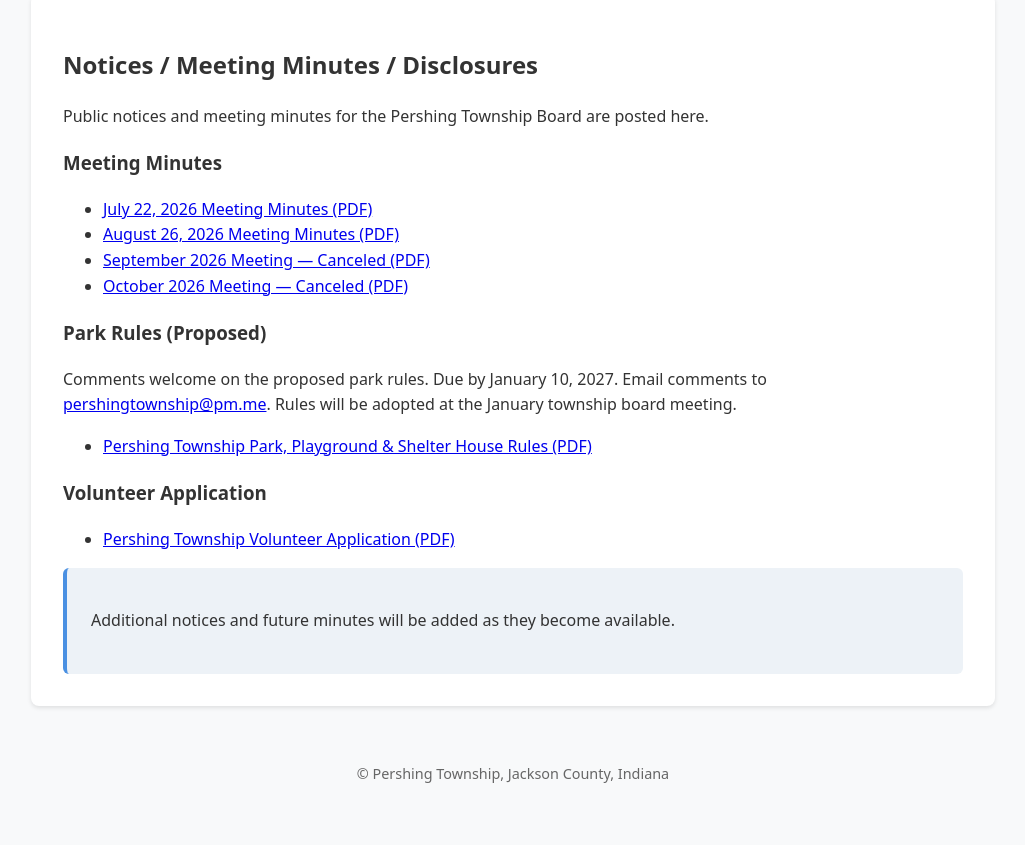
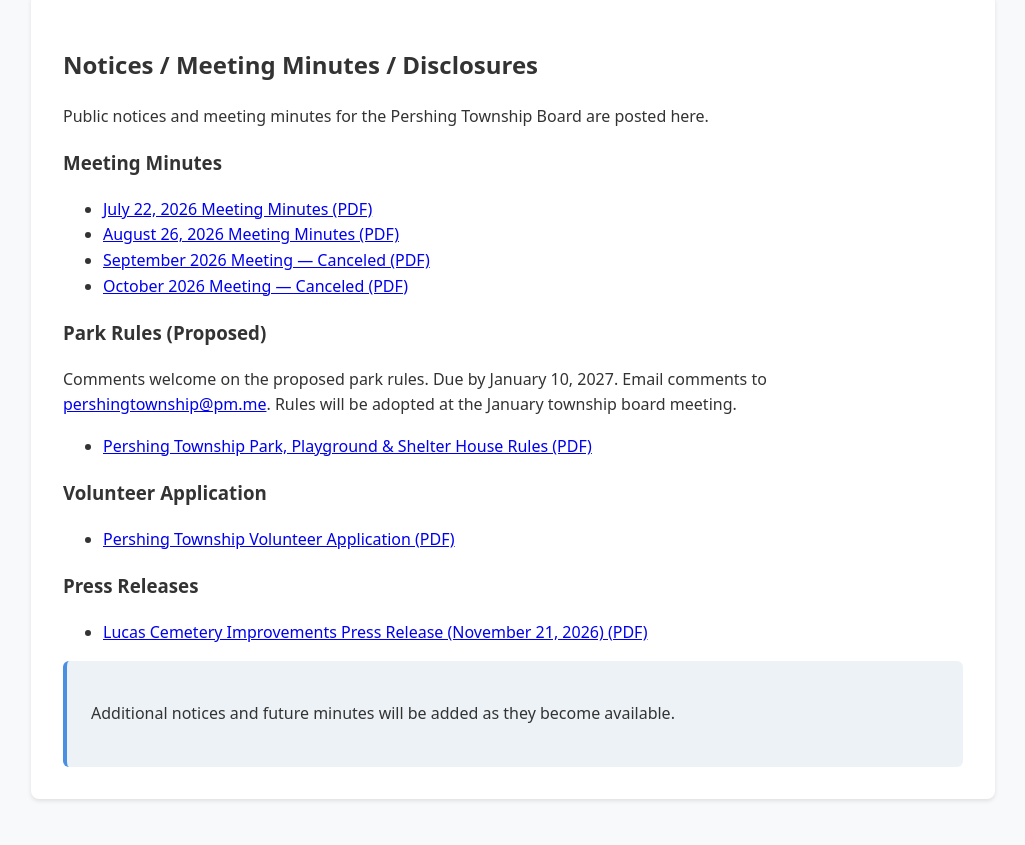
Before and after one commit to NA9VY/pershing-township, a plain HTML site: page notices.html in a window 1280 px wide. Shown: the part 324-1169 px from the top of the page, without its empty margins (127-1152 px from the left). Before the commit the page ends 1133 px from the top, so only its background shows below. Drawn offline with Linux system fonts and the light colour scheme.

Commit message:
Add Lucas Cemetery Improvements press release to Notices page

```diff
--- a/notices.html
+++ b/notices.html
@@ -46,6 +46,11 @@
       <li><a href="Volunteer-Application.pdf" target="_blank" rel="noopener">Pershing Township Volunteer Application (PDF)</a></li>
     </ul>
 
+    <h3>Press Releases</h3>
+    <ul>
+      <li><a href="Lucas-Cemetery-Improvements.pdf" target="_blank" rel="noopener">Lucas Cemetery Improvements Press Release (November 21, 2026) (PDF)</a></li>
+    </ul>
+
     <div class="placeholder">
       <p>Additional notices and future minutes will be added as they become available.</p>
     </div>
```
Also changed, not shown: 1 other file.
